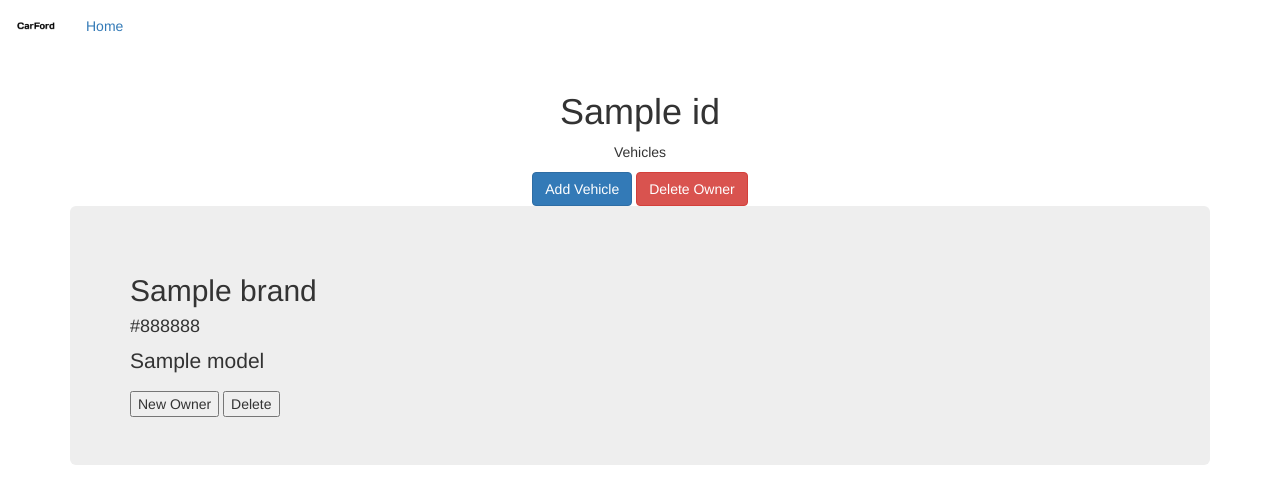
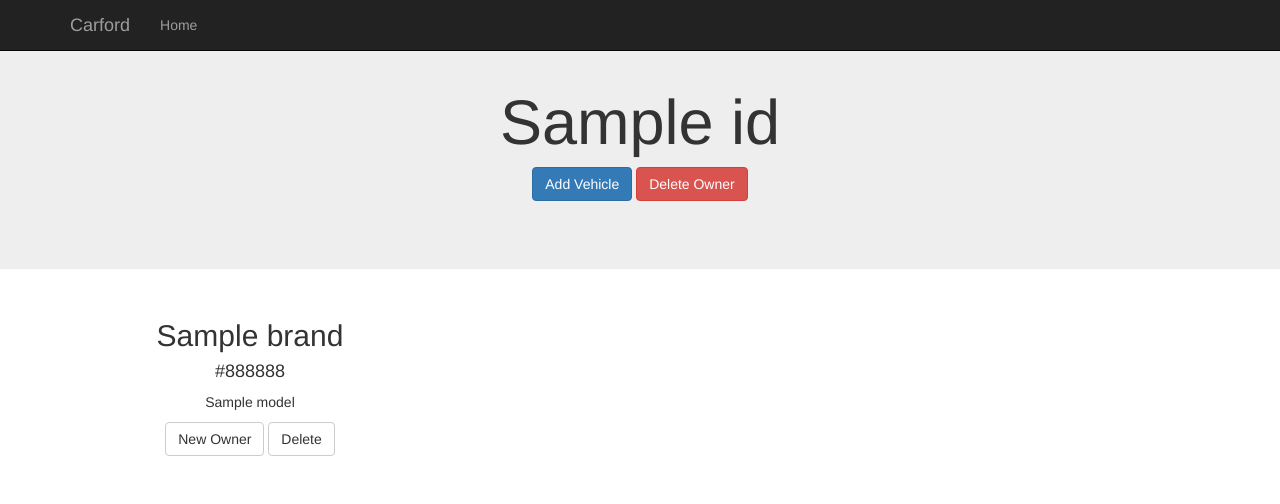
Before and after one commit to escobar-felipe/advice_test, a Python web app: template carford/blueprints/webui/templates/owner.html in a window 1280 px wide. Shown: the top 504 px of the page. Run offline with Jinja, Linux system fonts and the light colour scheme; the template is opened without the code that fills it: most values are stand-ins (such as "Sample title", 1, 10 or a date in 2020); some libraries are stand-ins or nearby versions.

Commit message:
fix: adjust templates

```diff
--- a/carford/blueprints/webui/__init__.py
+++ b/carford/blueprints/webui/__init__.py
@@ -1,13 +1,12 @@
 from flask import Blueprint
 
-from .views import index, vehicles
+from .views import index, owner_page
 
 bp = Blueprint("webui", __name__, template_folder="templates")
 
 bp.add_url_rule("/", view_func=index)
-bp.add_url_rule("/owner/<owner_id>", view_func=vehicles, endpoint="ownerview"
+bp.add_url_rule("/owner/<owner_id>", view_func=owner_page, endpoint="ownerview"
 )
-
 
 def init_app(app):
     app.register_blueprint(bp)
--- a/carford/blueprints/webui/templates/index.html
+++ b/carford/blueprints/webui/templates/index.html
@@ -2,38 +2,51 @@
 {% block title %}{{config.get('TITLE')}}{% endblock %}
 
 {% block navbar %}
-<div class="navbar">
-<div class="navbar-header">
-    <a class="navbar-brand" href="{{url_for('webui.index')}}">
-    <img alt="Brand" src="{{ url_for('static', filename='img/Carford.png')}}" height="20px">
-    </a>
-    <ul class="nav navbar-nav">
+
+<div class="navbar navbar-fixed-top navbar-inverse" role="navigation">
+    <div class="container">
+      <div class="navbar-header">
+        <button type="button" class="navbar-toggle" data-toggle="collapse" data-target=".navbar-collapse">
+          <span class="sr-only">Toggle navigation</span>
+          <span class="icon-bar"></span>
+          <span class="icon-bar"></span>
+          <span class="icon-bar"></span>
+        </button>
+        <a class="navbar-brand" href="{{url_for('webui.index')}}">Carford</a>
+      </div>
+      <ul class="nav navbar-nav">
         <li><a href="{{url_for('webui.index')}}">Home</a></li>
-      </ul>
-</div>
+        </ul>
+      <div class="navbar-collapse collapse">
+        <form class="navbar-form navbar-right" role="form">
+          <div class="form-group">
+            <button type="button" class="btn btn-primary" data-toggle="modal" data-target="#modal_addvehicle">
+                Add Vehicle
+            </button>
+            <button type="button" class="btn btn-primary" data-toggle="modal" data-target="#modal_addowner">
+                Add Owner
+            </button>
+        </form>
+      </div><!--/.navbar-collapse -->
+    </div>
+  </div>
 </div>
 {% endblock %}
 
 {% block content %}
+<br><br><br>
 <div class="container">
-<h1>{{config.get('TITLE')}} - Opportunities </h1>
-    <button type="button" class="btn btn-primary btn-lg" data-toggle="modal" data-target="#modal_addvehicle">
-        Add Vehicle
-    </button>
-    <button type="button" class="btn btn-primary btn-lg" data-toggle="modal" data-target="#modal_addowner">
-        Add Owner
-    </button>
-    <div class="jumbotron">
+    <h1>{{config.get('TITLE')}} - Opportunities </h1>
+    <div class="jumbotron mt-2">
     <ul class="list-group">
         {% for opportunitie in opportunities %}
         <li class="list-group-item">
-            <h6>{{opportunitie.name}}</h6>
-            <button class="btn btn-danger" onclick="delete_owner('{{opportunitie.id}}')" >Delete Owner</button>
-
+            <p>{{opportunitie.name}}</p>
+            <button class="btn btn-danger btn-sm" onclick="delete_owner('{{opportunitie.id}}')" >Delete Owner</button>
         </li>
         {% endfor %}
         {% if not opportunities %}
-        <h2>You don't have oppotunitie</h2>
+        <h2>You don't have oppotunities</h2>
         {% endif %}
     </ul>
     </div>
@@ -110,7 +123,7 @@
         </div>
     </div>
 </div>
+</div>
 <script src="https://code.jquery.com/jquery-3.6.1.js" integrity="sha256-3zlB5s2uwoUzrXK3BT7AX3FyvojsraNFxCc2vC/7pNI=" crossorigin="anonymous"></script>
-<script src="{{ url_for('static', filename='js/index.js')}}"></script>
-<script src="{{ url_for('static', filename='js/owner.js')}}"></script>
+<script src="{{ url_for('static', filename='js/functions.js')}}"></script>
 {% endblock %}
--- a/carford/blueprints/webui/templates/owner.html
+++ b/carford/blueprints/webui/templates/owner.html
@@ -1,29 +1,57 @@
-{% extends "index.html" %}
+{% extends "bootstrap/base.html" %}
+{% block title %}{{config.get('TITLE')}}{% endblock %}
+
+{% block navbar %}
+
+<div class="navbar navbar-fixed-top navbar-inverse" role="navigation">
+    <div class="container">
+      <div class="navbar-header">
+        <button type="button" class="navbar-toggle" data-toggle="collapse" data-target=".navbar-collapse">
+          <span class="sr-only">Toggle navigation</span>
+          <span class="icon-bar"></span>
+          <span class="icon-bar"></span>
+          <span class="icon-bar"></span>
+        </button>
+        <a class="navbar-brand" href="{{url_for('webui.index')}}">Carford</a>
+      </div>
+      <ul class="nav navbar-nav">
+        <li><a href="{{url_for('webui.index')}}">Home</a></li>
+        </ul>
+      <div class="navbar-collapse collapse">
+      </div><!--/.navbar-collapse -->
+    </div>
+  </div>
+</div>
+{% endblock %}
+
 {% block content %}
 
 <!--vehicles_owners[0] == Owner
     vehicles_owners[1] == Vehicle_Owner
     vehicles_owners[2] == Vehicle
 -->
-
-<div class="container">
+<br>
+<div class="jumbotron">
     <div class="text-center">
         <h1>{{ vehicles_owners[0][0].name }}</h1>
-        <p>Vehicles</p>
         <button type="button" class="btn btn-primary" data-toggle="modal" data-target="#modal_addvehicle">
             Add Vehicle
         </button>
         <button class="btn btn-danger" onclick="delete_owner('{{vehicles_owners[0][0].id}}')" >Delete Owner</button>
     </div>
+    <br>
+</div>
+    <div class="container">
+        <div class="row">
             {% for vehicle_owner in vehicles_owners %}
-        <div class="jumbotron">
+            <div class="col-md-4 text-center">
                 <h2>{{vehicle_owner[2].brand}}</h2>
                 <h4>{{vehicle_owner[2].color}}</h4>
                 <p>
                     {{vehicle_owner[2].model}}
                 </p>
-            <button data-toggle="modal" data-target="#modal_updateowner">New Owner</button>
-            <button onclick="delete_car('{{vehicle_owner[2].id}}')">Delete</button>
+                <button class="btn btn-default" data-toggle="modal" data-target="#modal_updateowner">New Owner</button>
+                <button class="btn btn-default" onclick="delete_car('{{vehicle_owner[2].id}}')">Delete</button>
             </div>
 
             <div class="modal fade" id="modal_updateowner" tabindex="-1" role="dialog" aria-labelledby="modalLabel" aria-hidden="true">
@@ -46,7 +74,8 @@
                 </div>
             </div>
         {% endfor %}
-
+    </div>
+    </div>
     <div class="modal fade" id="modal_addvehicle" tabindex="-1" role="dialog" aria-labelledby="modalLabel" aria-hidden="true">
         <div class="modal-dialog" role="document">
             <div class="modal-content">
@@ -82,6 +111,6 @@
     </div>
 </div>
 <script src="https://code.jquery.com/jquery-3.6.1.js" integrity="sha256-3zlB5s2uwoUzrXK3BT7AX3FyvojsraNFxCc2vC/7pNI=" crossorigin="anonymous"></script>
-<script src="{{ url_for('static', filename='js/owner.js')}}"></script>
-<script src="{{ url_for('static', filename='js/index.js')}}"></script>
+<script src="{{ url_for('static', filename='js/functions.js')}}"></script>
+
 {% endblock %}
```
Also changed, not shown: carford/blueprints/webui/views.py (+7 -3 lines). Lines whose indentation alone changed are shown as unchanged.
